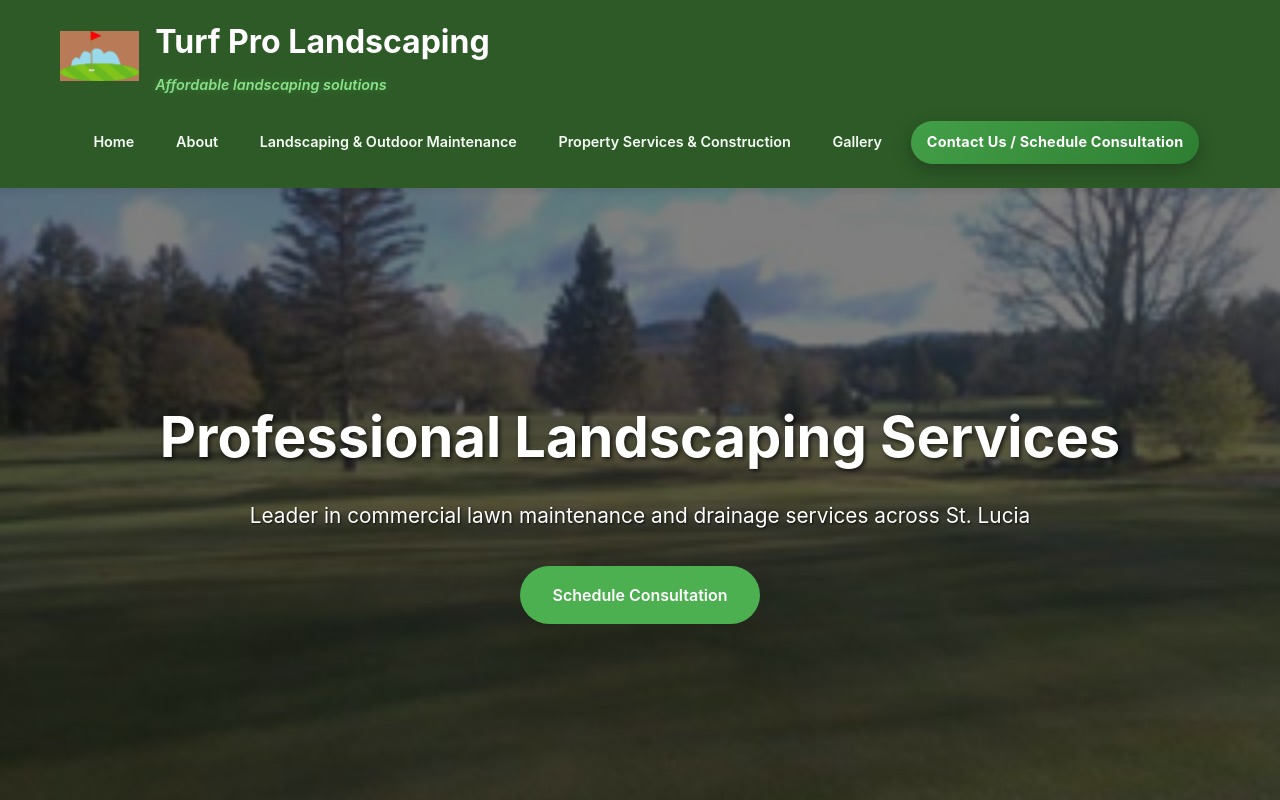
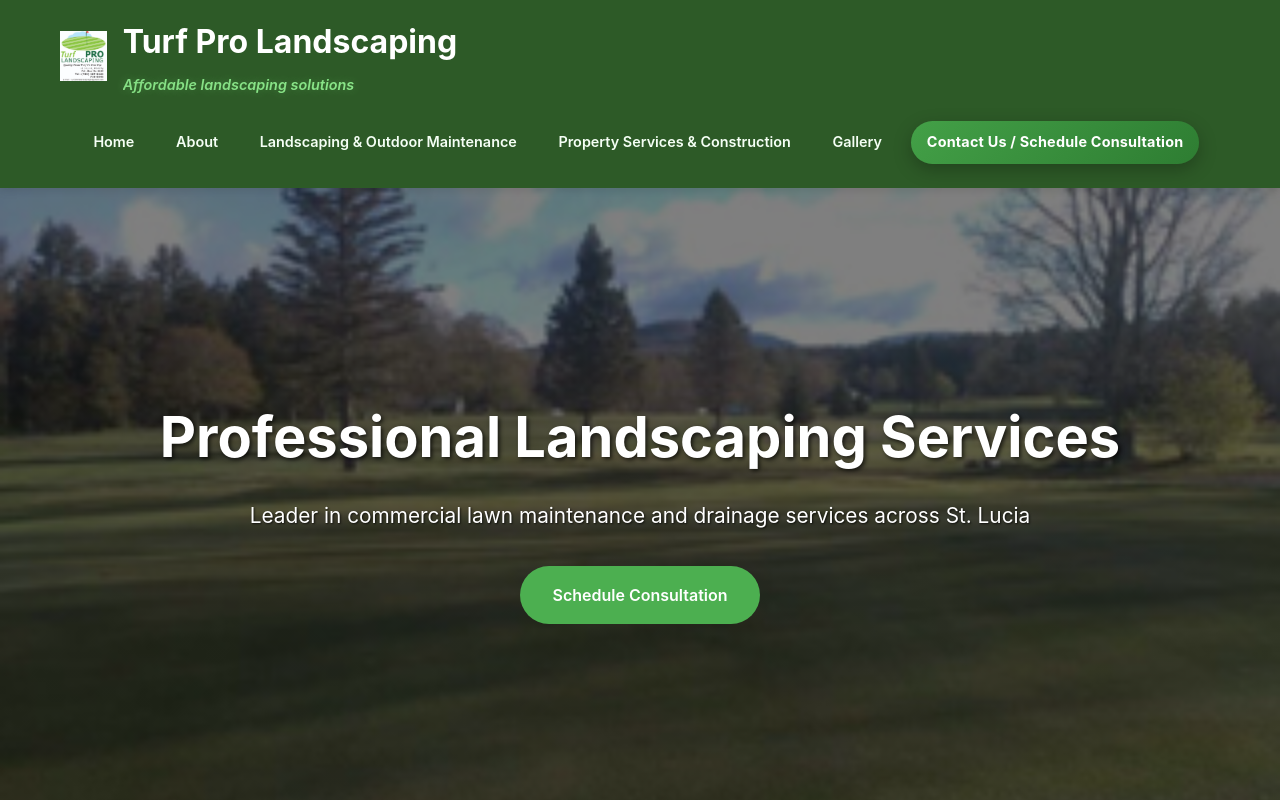
Before and after one commit to AumariZJoseph/TurfPro, a plain HTML site: page index.html in a window 1280 px wide. Shown: the top 800 px of the page. Drawn offline with Linux system fonts and the light colour scheme.

Commit message:
new logo

```diff
--- a/index.html
+++ b/index.html
@@ -14,7 +14,7 @@
         <div class="container">
             <div class="header-content">
                 <div class="logo">
-                    <img src="logo.png" alt="Turf Pro Landscaping Logo">
+                    <img src="logo.jpg" alt="Turf Pro Landscaping Logo">
                     <div>
                         <h1>Turf Pro Landscaping</h1>
                         <p>Affordable landscaping solutions</p>
```
Also changed, not shown: Logo.jpg (added).
